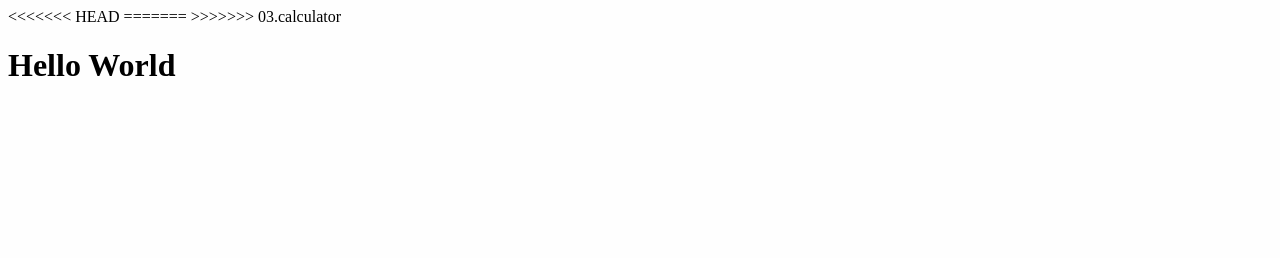
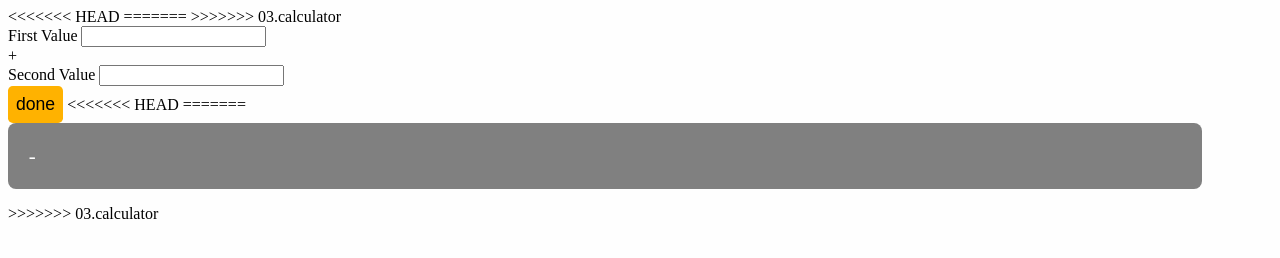
Before and after one commit to jinseob102/core-javascript, a website with bundled scripts: page client/index.html in a window 1280 px wide. Built offline with nearby package versions, Linux system fonts and the light colour scheme.

Commit message:
머지용 커밋

```diff
--- a/client/index.html
+++ b/client/index.html
@@ -25,12 +25,42 @@
   <title>javascript core</title>
 </head>
 <body>
+  <form class="calculator">
+    <div class="first">
+      <label for="firstNumber">First Value</label>
+      <input type="number" name="first" id="firstNumber" required/>
+    </div>
 
+    <div class="operator">
+     +
+    </div>
 
-  <h1>
-    <span>Hello</span>
-    <span>World</span>
-  </h1>
+    <div class="second">
+      <label for="secondNumber">Second Value</label>
+      <input type="number" name="second" id="secondNumber" required/>
+    </div>
+
+    <input id="done" type="submit" value="done"/>
+
+<<<<<<< HEAD
+<!--
+  <section class="visual">
+    <div class="pop"></div>
+    <article class="news">
+      <p class="desc">Lorem ipsum dolor sit amet.</p>
+    </article>
+  </section> -->
+<!--
+  <div class="ground">
+    <img src="https://en.js.cx/clipart/ball.svg" alt="축구공" class="ball" />
+  </div> -->
+=======
+    <div class="result">
+      -
+    </div>
+
+  </form>
+>>>>>>> 03.calculator
 
 </body>
 </html>
```
